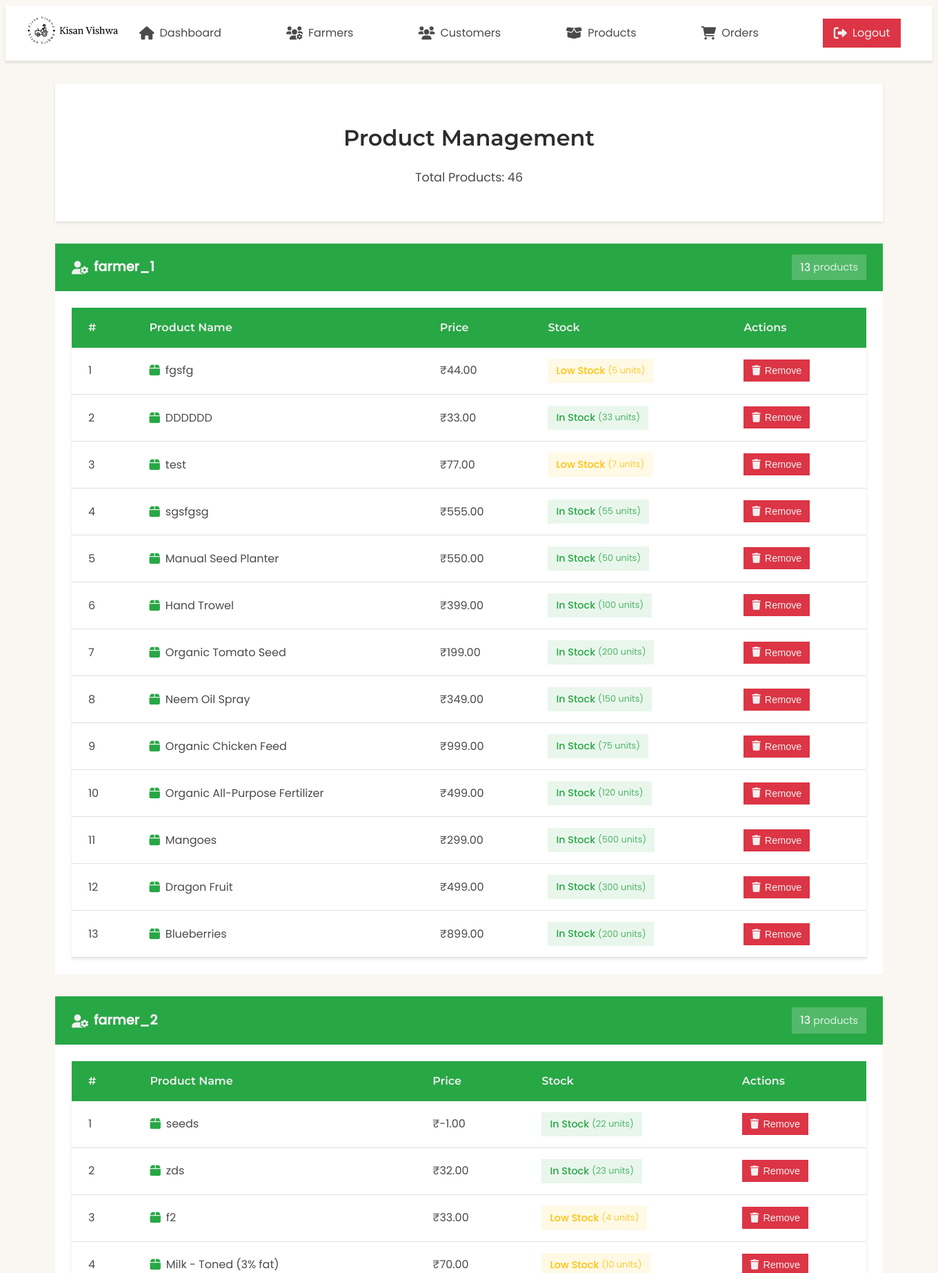
After one commit to Leo-Stephen/Agri_Ecommerce, a Django app: page /custom-admin/product_list/ in a window 1360 px wide. The commit adds this page. Shown: the top 1845 px of the page at 69% size. Run offline with Django 5.2, Linux system fonts and the light colour scheme; a user stored in the database is signed in; data comes from the database, SQL or seed files in the repository; both versions use the stored data as it was after the commit; tables that the repository leaves empty hold one stand-in row (values such as "Sample post"); parts of the project's set-up code (start-up, migrations or seed data) failed here and were passed over.

Commit message:
Added products list

```diff
--- a/admin_app/templates/admin_app/admin_dashboard.html
+++ b/admin_app/templates/admin_app/admin_dashboard.html
@@ -23,7 +23,7 @@
             <p class="subtitle">Manage your platform efficiently</p>
         </div>
 
-        <div class="stats">
+        <div class="stats-row">
             <!-- Farmers Card -->
             <div class="stat-box">
                 <div class="stat-icon">
--- /dev/null
+++ b/admin_app/templates/admin_app/product_list.html
@@ -0,0 +1,98 @@
+{% load static %}
+<!DOCTYPE html>
+<html lang="en">
+<head>
+    <meta charset="UTF-8">
+    <meta name="viewport" content="width=device-width, initial-scale=1.0">
+    <meta name="description" content="Kisan Vishwa Admin - Product Management">
+    <title>Admin - Products</title>
+
+    <!-- Fonts and Icons -->
+    <link href="https://fonts.googleapis.com/css2?family=Montserrat:wght@500;600;700&family=Poppins:wght@400;500&display=swap" rel="stylesheet">
+    <link rel="stylesheet" href="https://cdnjs.cloudflare.com/ajax/libs/font-awesome/6.0.0/css/all.min.css">
+    <link rel="stylesheet" href="{% static 'css/admin.css' %}">
+</head>
+
+<body>
+    {% include 'NavBar/AdminNavBar.html' %}
+
+    <div class="container">
+        <div class="dashboard-header">
+            <h1>Product Management</h1>
+            <p class="subtitle">Total Products: {{ total_products }}</p>
+        </div>
+
+        {% for farmer, products in farmer_products.items %}
+        <div class="farmer-section">
+            <div class="farmer-header">
+                <div class="farmer-info">
+                    <i class="fas fa-user-cog"></i>
+                    <h2>{{ farmer.user.username }}</h2>
+                </div>
+                <span class="product-count">
+                    {{ products.count }}
+                    <span class="product-label">products</span>
+                </span>
+            </div>
+
+            <div class="table-container">
+                <table class="styled-table">
+                    <thead>
+                        <tr>
+                            <th>#</th>
+                            <th>Product Name</th>
+                            <th>Price</th>
+                            <th>Stock</th>
+                            <th>Actions</th>
+                        </tr>
+                    </thead>
+                    <tbody>
+                        {% for product in products %}
+                        <tr>
+                            <td>{{ forloop.counter }}</td>
+                            <td>
+                                <div class="product-info">
+                                    <i class="fas fa-box"></i>
+                                    <span>{{ product.name }}</span>
+                                </div>
+                            </td>
+                            <td>₹{{ product.price }}</td>
+                            <td>
+                                <span class="stock-badge stock-{{ product.stock_status_color }}">
+                                    {{ product.stock_status }}
+                                    <span class="stock-detail">({{ product.quantity }} units)</span>
+                                </span>
+                            </td>
+                            <td>
+                                <div class="action-buttons">
+                                    <form method="post" style="display: inline;">
+                                        {% csrf_token %}
+                                        <input type="hidden" name="action" value="remove_product">
+                                        <input type="hidden" name="product_id" value="{{ product.id }}">
+                                        <button type="submit" class="btn-delete">
+                                            <i class="fas fa-trash"></i>
+                                            <span>Remove</span>
+                                        </button>
+                                    </form>
+                                </div>
+                            </td>
+                        </tr>
+                        {% endfor %}
+                    </tbody>
+                </table>
+            </div>
+        </div>
+        {% endfor %}
+    </div>
+
+    <script>
+        document.querySelectorAll('.btn-delete').forEach(button => {
+            button.addEventListener('click', (event) => {
+                if (!confirm('Are you sure you want to remove this product?')) {
+                    event.preventDefault();
+                }
+            });
+        });
+    </script>
+</body>
+</html>
--- a/admin_app/views.py
+++ b/admin_app/views.py
@@ -34,7 +34,7 @@ def admin_dashboard(request):
 @login_required
 @user_passes_test(admin_check)
 def farmer_list(request):
-    farmers = FarmerProfile.objects.all()  # Get all farmers
+    farmers = FarmerProfile.objects.all()
     context = {
         'farmers': farmers,
     }
@@ -56,9 +56,19 @@ def customer_list(request):
 @login_required
 @user_passes_test(admin_check)
 def product_list(request):
-    products = Product.objects.all()  # Get all products
+    # Get all farmers with their products
+    farmers = FarmerProfile.objects.all()
+    farmer_products = {}
+
+    for farmer in farmers:
+        # Get products for each farmer
+        products = Product.objects.filter(farmer=farmer.user)
+        if products.exists():  # Only add farmers who have products
+            farmer_products[farmer] = products
+
     context = {
-        'products': products,
+        'farmer_products': farmer_products,
+        'total_products': Product.objects.count(),
     }
     return render(request, 'admin_app/product_list.html', context)
 
--- a/auth_app/models.py
+++ b/auth_app/models.py
@@ -1,10 +1,15 @@
 from django.db import models
 from django.contrib.auth.models import User
 from order_app.models import Order  # Import Order model
+from product_app.models import Product
 
 class FarmerProfile(models.Model):
     user = models.OneToOneField(User, on_delete=models.CASCADE)
     role = models.CharField(max_length=10, default='farmer')
+
+    @property
+    def product_count(self):
+        return Product.objects.filter(farmer=self.user).count()
 
 class CustomerProfile(models.Model):
     user = models.OneToOneField(User, on_delete=models.CASCADE)
--- a/static/css/admin.css
+++ b/static/css/admin.css
@@ -33,9 +33,9 @@ body {
 
 /* Container Styles */
 .container {
-    max-width: 1400px;
-    margin: 40px auto;
-    padding: 0 20px;
+    max-width: 1200px;
+    margin: 0 auto;
+    padding: var(--spacing-xl);
 }
 
 /* Enhanced Dashboard Header */
@@ -50,7 +50,7 @@ body {
 
 .dashboard-header h1 {
     font-family: 'Montserrat', sans-serif;
-    font-size: 2.5rem;
+    font-weight: 600;
     color: var(--text-primary);
     margin-bottom: var(--spacing-sm);
 }
@@ -58,7 +58,6 @@ body {
 .subtitle {
     color: var(--text-secondary);
     font-size: 1.1rem;
-    margin-top: 0;
 }
 
 /* Enhanced Stats Grid */
@@ -482,3 +478,179 @@ header {
         display: none;
     }
 }
+
+/* Farmer Info */
+.farmer-info {
+    display: flex;
+    align-items: center;
+    gap: var(--spacing-sm);
+}
+
+.farmer-info i {
+    color: var(--primary-color);
+    font-size: 1.1rem;
+}
+
+/* Product Count Badge */
+.product-count {
+    display: inline-flex;
+    align-items: center;
+    gap: 4px;
+    background: rgba(40, 167, 69, 0.1);
+    color: var(--primary-color);
+    padding: 6px 12px;
+    border-radius: var(--radius-sm);
+    font-weight: 500;
+}
+
+.product-label {
+    color: var(--text-secondary);
+    font-size: 0.9rem;
+    font-weight: normal;
+}
+
+/* Stats Row Layout */
+.stats-row {
+    display: flex;
+    justify-content: space-between;
+    gap: var(--spacing-md);
+    margin-top: var(--spacing-xl);
+}
+
+/* Responsive adjustments */
+@media (max-width: 1200px) {
+    .stat-box {
+        padding: var(--spacing-sm);
+    }
+
+    .stat-icon i {
+        font-size: 2rem;
+    }
+
+    .stat-count {
+        font-size: 1.75rem;
+    }
+}
+
+@media (max-width: 992px) {
+    .stats-row {
+        flex-wrap: wrap;
+    }
+
+    .stat-box {
+        min-width: 48%;
+        max-width: 48%;
+        margin-bottom: var(--spacing-md);
+    }
+}
+
+/* Product Info */
+.product-info {
+    display: flex;
+    align-items: center;
+    gap: var(--spacing-sm);
+}
+
+.product-info i {
+    color: var(--primary-color);
+    font-size: 1.1rem;
+}
+
+/* Stock Count Badge */
+.stock-count {
+    display: inline-flex;
+    align-items: center;
+    gap: 4px;
+    background: rgba(40, 167, 69, 0.1);
+    color: var(--primary-color);
+    padding: 6px 12px;
+    border-radius: var(--radius-sm);
+    font-weight: 500;
+}
+
+.stock-label {
+    color: var(--text-secondary);
+    font-size: 0.9rem;
+    font-weight: normal;
+}
+
+/* Farmer Section */
+.farmer-section {
+    margin-bottom: var(--spacing-xl);
+    background: var(--card-background);
+    border-radius: var(--radius-md);
+    overflow: hidden;
+}
+
+.farmer-header {
+    display: flex;
+    justify-content: space-between;
+    align-items: center;
+    padding: var(--spacing-md) var(--spacing-lg);
+    background: var(--primary-color);
+    color: var(--text-light);
+}
+
+.farmer-header .farmer-info {
+    display: flex;
+    align-items: center;
+    gap: var(--spacing-sm);
+}
+
+.farmer-header .farmer-info i {
+    color: var(--text-light);
+    font-size: 1.2rem;
+}
+
+.farmer-header h2 {
+    margin: 0;
+    font-size: 1.2rem;
+    font-weight: 600;
+}
+
+.farmer-header .product-count {
+    background: rgba(255, 255, 255, 0.2);
+    color: var(--text-light);
+}
+
+.farmer-header .product-label {
+    color: rgba(255, 255, 255, 0.8);
+}
+
+/* Adjust table container for farmer section */
+.farmer-section .table-container {
+    margin-top: 0;
+    border-radius: 0;
+}
+
+/* Stock Badge Styles */
+.stock-badge {
+    display: inline-flex;
+    align-items: center;
+    gap: 4px;
+    padding: 6px 12px;
+    border-radius: var(--radius-sm);
+    font-weight: 500;
+    font-size: 0.9rem;
+}
+
+.stock-success {
+    background: rgba(40, 167, 69, 0.1);
+    color: #28a745;
+}
+
+.stock-warning {
+    background: rgba(255, 193, 7, 0.1);
+    color: #ffc107;
+}
+
+.stock-danger {
+    background: rgba(220, 53, 69, 0.1);
+    color: #dc3545;
+}
+
+.stock-detail {
+    font-size: 0.8rem;
+    opacity: 0.8;
+    font-weight: normal;
+}
```
Also changed, not shown: other parts of static/css/admin.css (+25 -28 lines), admin_app/templates/admin_app/farmer_list.html (+34 -78 lines), product_app/models.py (+18 -0 lines), db.sqlite3.
